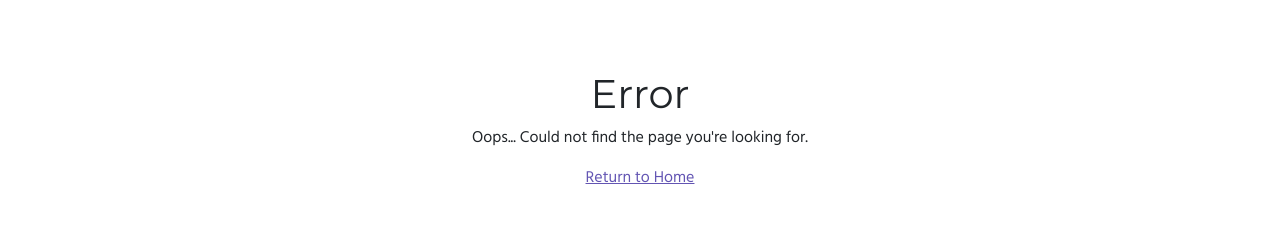
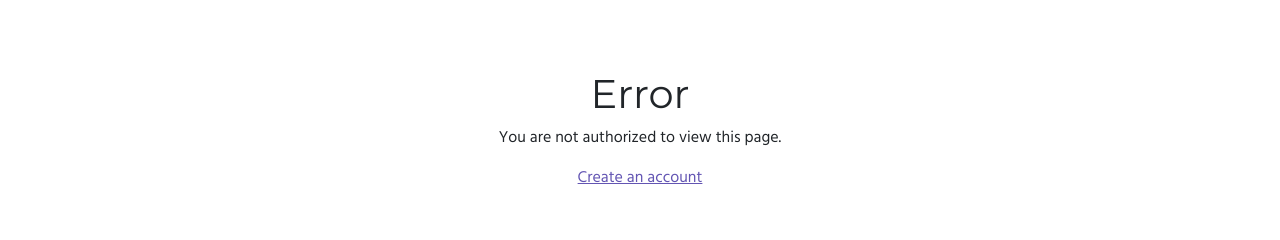
Before and after one commit to martinthoresen/project-exam-2, a React (Create React App) app: page /unauthorized in a window 1280 px wide. Shown: the part 252-492 px from the top of the page. Built offline with nearby package versions, Linux system fonts and the light colour scheme.

Commit message:
Create unauthorized page

```diff
--- a/src/App.js
+++ b/src/App.js
@@ -7,6 +7,7 @@ import RouteNotFound from "./components/RouteNotFound";
 import Register from "./components/Register";
 import Login from "./components/Login";
 import Profile from "./components/Profile";
+import Unauthorized from "./components/Unauthorized";
 
 function App() {
   return (
@@ -17,6 +18,7 @@ function App() {
           <Route path="/register" element={<Register />} />
           <Route path="/login" element={<Login />} />
           <Route path="/profile" element={<Profile />} />
+          <Route path="/unauthorized" element={<Unauthorized />} />
           <Route path="*" element={<RouteNotFound />} />
         </Route>
       </Routes>
--- /dev/null
+++ b/src/components/Unauthorized/index.jsx
@@ -0,0 +1,23 @@
+import React from "react";
+import { Col, Container, Row } from "react-bootstrap";
+import { Helmet } from "react-helmet";
+import { Link } from "react-router-dom";
+
+function Unauthorized() {
+  return (
+    <Container className="m-auto">
+      <Helmet title="Unauthorized | Holidaze" />
+      <Col>
+        <Row>
+          <h1 className="text-center">Error</h1>
+          <p className="text-center">You are not authorized to view this page.</p>
+          <Link to="/register" className="text-center text-primary">
+            Create an account
+          </Link>
+        </Row>
+      </Col>
+    </Container>
+  );
+}
+
+export default Unauthorized;
```
